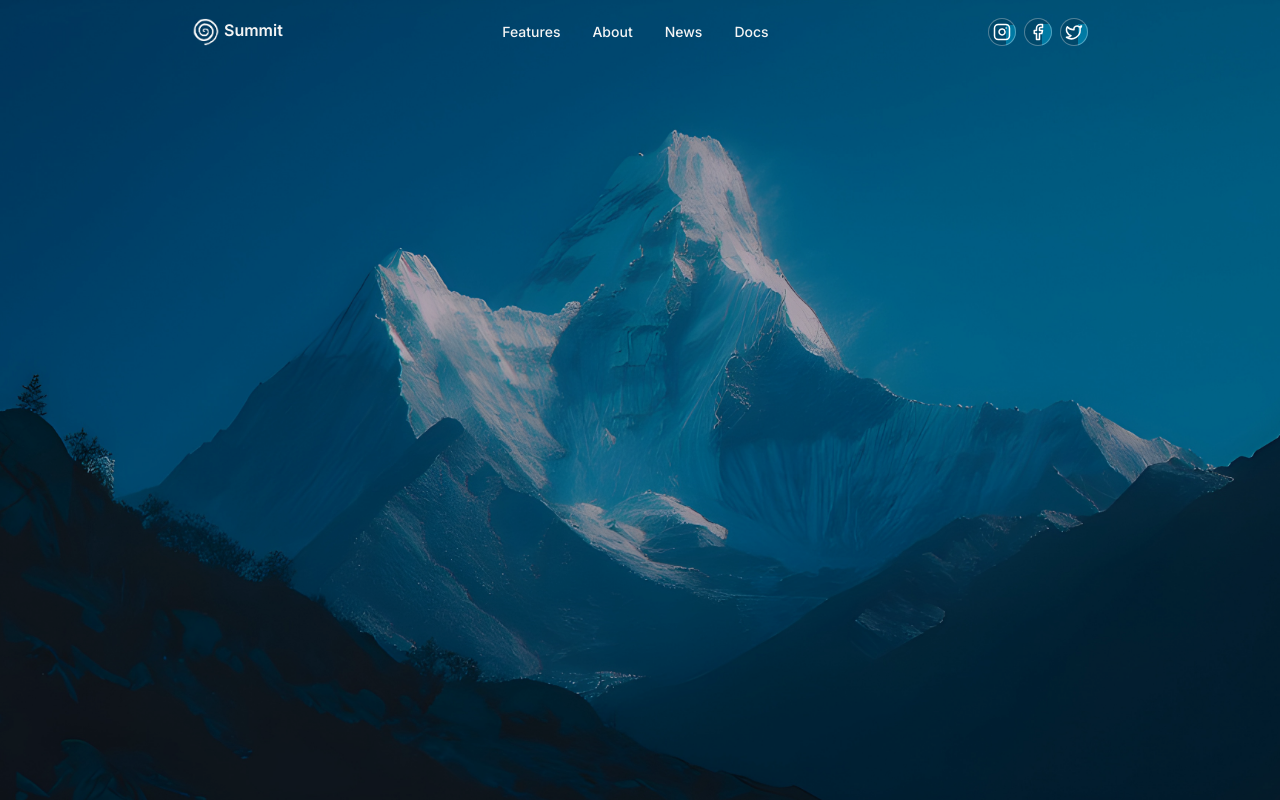
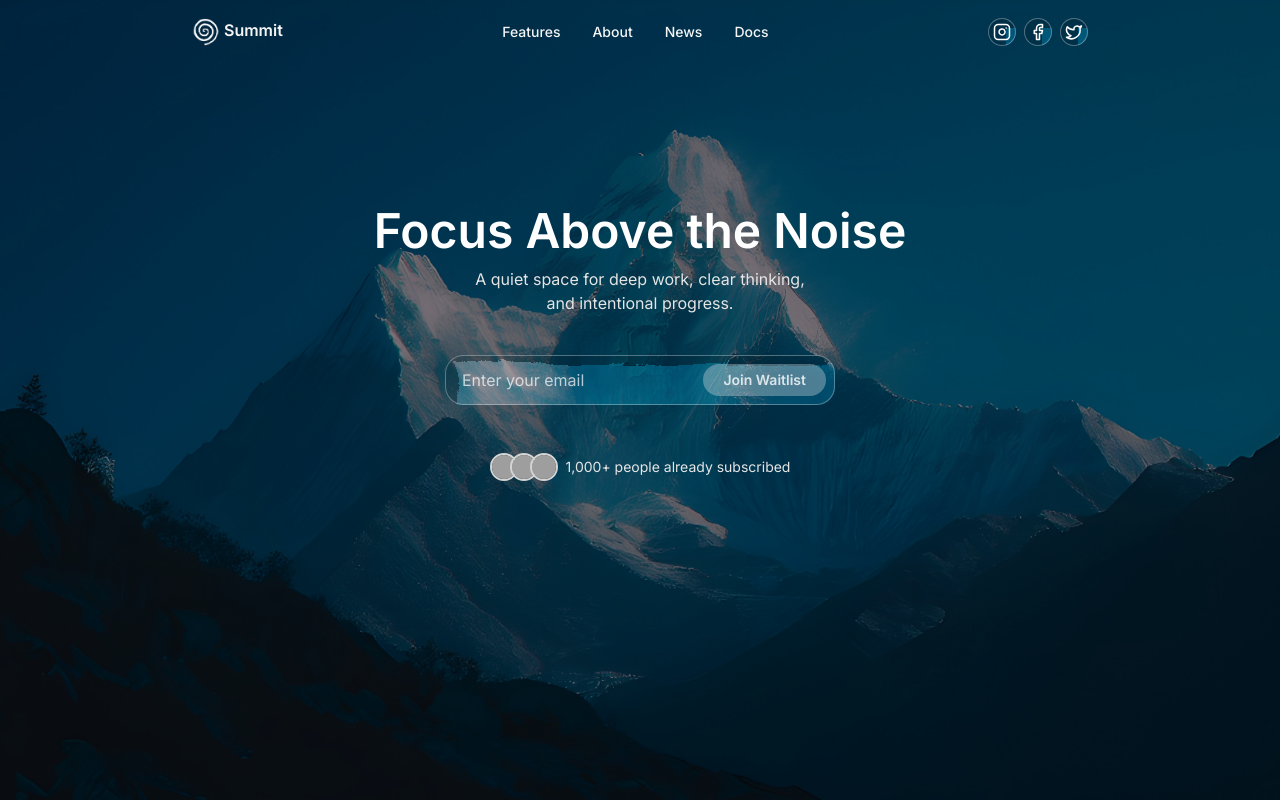
Before and after one commit to vxnsh1/shiftr, a Next.js app: page /components/focus-hero-section in a window 1280 px wide. Built offline with nearby package versions, Linux system fonts and the light colour scheme; grey boxes are pictures that could not be loaded.

Commit message:
Hero section done

```diff
--- /dev/null
+++ b/app/components/focus-hero-section/hero.tsx
@@ -0,0 +1,65 @@
+import { LiquidGlass } from "@/components/LiquidGlass";
+import { LiquidGlassFilter } from "@/components/LiquidGlassFilter";
+
+export const Hero = () => {
+  return (
+    <div className="w-full h-1/2 flex items-center justify-center flex-col text-center gap-10">
+      <LiquidGlassFilter id="liquid-glass" />
+      <div className="space-y-3 flex items-center flex-col">
+        <h1 className="text-5xl font-semibold">Focus Above the Noise</h1>
+        <p className="text-neutral-200 w-86">
+          A quiet space for deep work, clear thinking, and intentional progress.
+        </p>
+      </div>
+      <div className="w-[390px]">
+        <LiquidGlass
+          filterId="liquid-glass"
+          className="relative w-full flex items-center px-2 py-1"
+        >
+          <input
+            type="email"
+            placeholder="Enter your email"
+            className="
+              w-full bg-transparent outline-none border-0 text-white placeholder-white/70
+              py-2 pl-2 pr-36 rounded-full text-base
+            "
+          />
+          <button
+            className="
+              absolute right-2 top-1/2 -translate-y-1/2
+              bg-white/30 text-white/80 font-semibold
+              px-5 py-1 rounded-full h-8
+              backdrop-blur-md transition hover:bg-white/40
+              text-sm cursor-pointer select-none
+              shadow-none border-0
+            "
+          >
+            Join Waitlist
+          </button>
+        </LiquidGlass>
+      </div>
+      <div className="flex items-center justify-center gap-2 mt-2">
+        <div className="flex -space-x-2">
+          <img
+            src="https://plus.unsplash.com/premium_photo-1671656349322-41de944d259b?q=80&w=687&auto=format&fit=crop&ixlib=rb-4.1.0&ixid=M3wxMjA3fDB8MHxwaG90by1wYWdlfHx8fGVufDB8fHx8fA%3D%3D"
+            alt="User 1"
+            className="w-7 h-7 rounded-full border-2 border-neutral-300 object-cover"
+          />
+          <img
+            src="https://images.unsplash.com/photo-1500648767791-00dcc994a43e?q=80&w=687&auto=format&fit=crop&ixlib=rb-4.1.0&ixid=M3wxMjA3fDB8MHxwaG90by1wYWdlfHx8fGVufDB8fHx8fA%3D%3D"
+            alt="User 2"
+            className="w-7 h-7 rounded-full border-2 border-neutral-300 object-cover"
+          />
+          <img
+            src="https://images.unsplash.com/photo-1534528741775-53994a69daeb?q=80&w=764&auto=format&fit=crop&ixlib=rb-4.1.0&ixid=M3wxMjA3fDB8MHxwaG90by1wYWdlfHx8fGVufDB8fHx8fA%3D%3D"
+            alt="User 3"
+            className="w-7 h-7 rounded-full border-2 border-neutral-300 object-cover"
+          />
+        </div>
+        <span className="text-neutral-200 text-sm">
+          1,000+ people already subscribed
+        </span>
+      </div>
+    </div>
+  );
+};
--- a/app/components/focus-hero-section/page.tsx
+++ b/app/components/focus-hero-section/page.tsx
@@ -1,12 +1,13 @@
+import { Hero } from "./hero";
 import { Navbar } from "./navbar";
 
 export default function Page() {
   return (
     <div className="relative w-full h-screen bg-black text-white">
-      <div className="absolute inset-0 bg-[url(/bg-1.jpg)] bg-center bg-cover opacity-75" />
-      <div className="relative z-10 max-w-4xl h-full mx-auto">
+      <div className="absolute inset-0 bg-[url(/bg-1.jpg)] bg-center bg-cover opacity-50" />
+      <div className="relative z-10 max-w-4xl h-full mx-auto space-y-20">
         <Navbar />
-
+        <Hero />
       </div>
     </div>
   );
```
